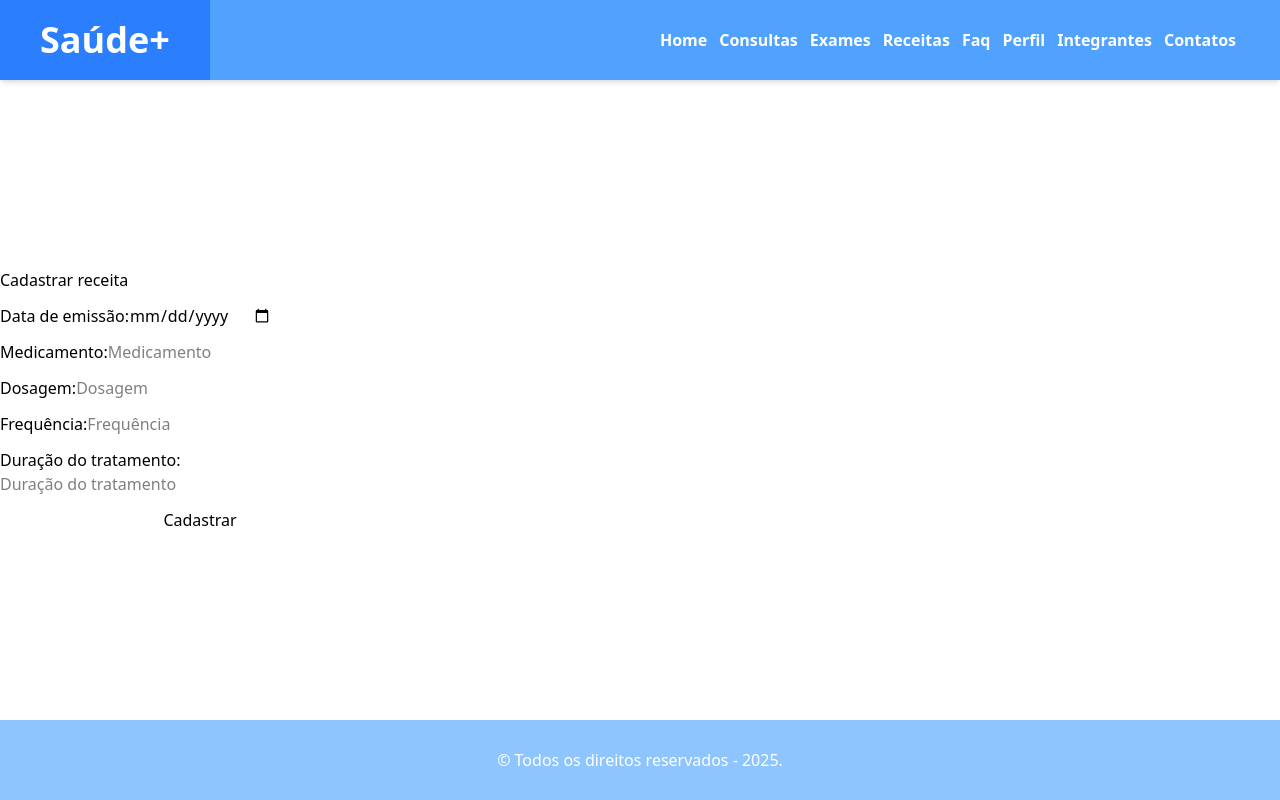
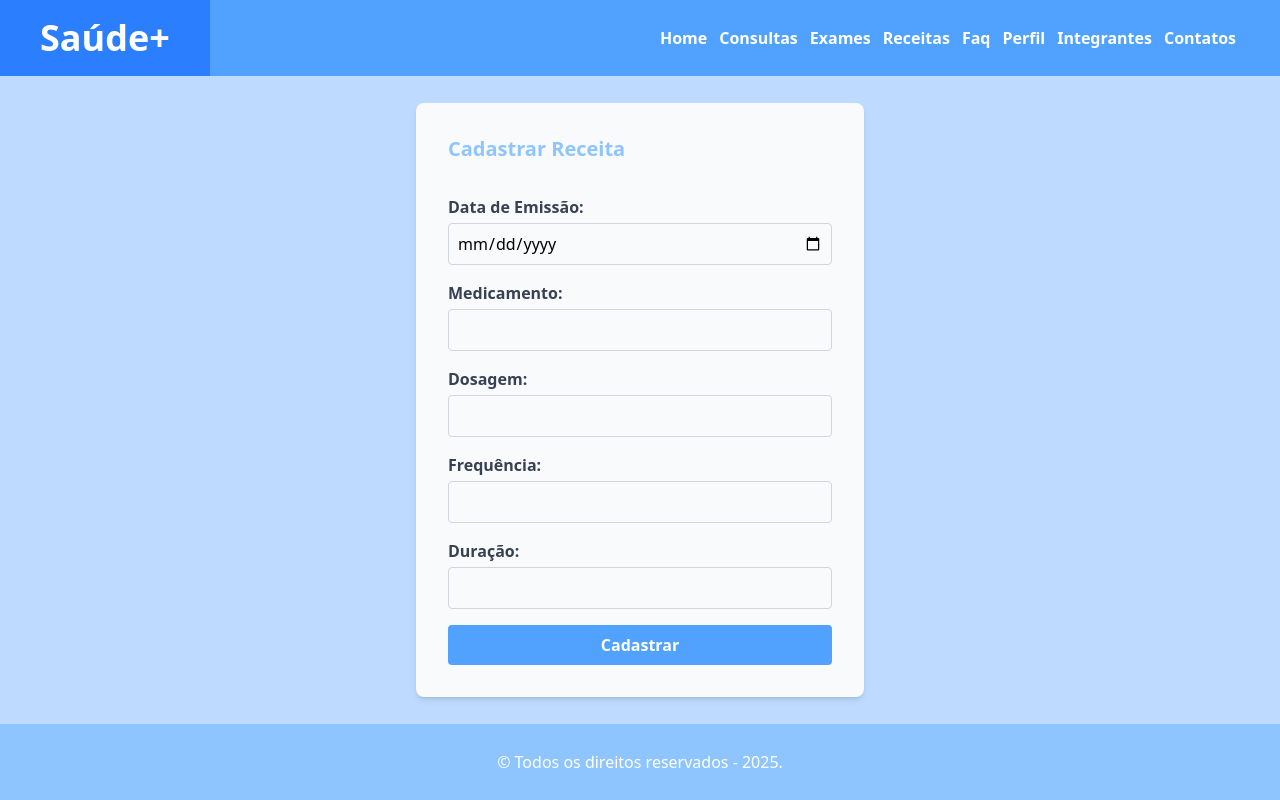
Before and after one commit to Challenge-1TDSPF-RRP/Front-End-Sprint-3, a React (Vite) app in the folder saude-mais/: page /editar/receitas in a window 1280 px wide. Built offline with nearby package versions, Linux system fonts and the light colour scheme.

Commit message:
Estilizando as rotas de edição/cadastro de exames,consultas e receitas médicas.

```diff
--- a/saude-mais/db.json
+++ b/saude-mais/db.json
@@ -20,13 +20,6 @@
     }
   ],
   "consultas": [
-    {
-      "id": "1c18",
-      "data": "2025-10-01",
-      "hora": "14:56",
-      "status": "teste",
-      "motivo": "teste"
-    },
     {
       "id": "9350",
       "data": "2025-10-01",
--- a/saude-mais/src/routes/EditarConsulta/index.tsx
+++ b/saude-mais/src/routes/EditarConsulta/index.tsx
@@ -1,3 +1,4 @@
+// pages/EditarConsultas.tsx
 import { useEffect, useState } from "react";
 import { useParams, useNavigate } from "react-router-dom";
 import type { Consulta } from "../../types/tipoConsulta";
@@ -13,7 +14,6 @@ export default function EditarConsultas() {
     motivo: "",
   });
 
-  // Carregar dados existentes se houver id
   useEffect(() => {
     if (id) {
       fetch(`http://localhost:3001/consultas/${id}`)
@@ -59,7 +59,6 @@ export default function EditarConsultas() {
     }
   };
 
-  // Função para excluir
   const excluirConsulta = async () => {
     if (!id) return;
 
@@ -85,86 +84,85 @@ export default function EditarConsultas() {
   };
 
   return (
-    <main>
-      <div>
+    <main className="flex justify-center items-center bg-blue-200 w-[100vw] h-[85vh]">
       <form
         onSubmit={(e) => {
           e.preventDefault();
           salvarConsulta();
         }}
-          style={{
-            display: "flex",
-            flexDirection: "column",
-            gap: "12px",
-            maxWidth: "400px",
-          }}
+        className="bg-gray-50 p-8 rounded-lg shadow-md flex flex-col gap-4 w-full max-w-md"
       >
-          <h1>{id ? "Editar Consulta" : "Cadastrar Consulta"}</h1>
+        <h1 className="text-blue-300 text-xl font-bold mb-4">
+          {id ? "Editar Consulta" : "Cadastrar Consulta"}
+        </h1>
 
-          <label>
-            Data:
+        <label className="flex flex-col">
+          <span className="font-semibold text-gray-700">Data:</span>
           <input
             type="date"
             name="data"
             value={form.data}
             onChange={handleChange}
+            className="mt-1 p-2 border border-gray-300 rounded focus:outline-none focus:ring-2 focus:ring-blue-300"
             required
           />
         </label>
 
-          <label>
-            Hora:
+        <label className="flex flex-col">
+          <span className="font-semibold text-gray-700">Hora:</span>
           <input
             type="time"
             name="hora"
             value={form.hora}
             onChange={handleChange}
+            className="mt-1 p-2 border border-gray-300 rounded focus:outline-none focus:ring-2 focus:ring-blue-300"
             required
           />
         </label>
 
-          <label>
-            Status:
+        <label className="flex flex-col">
+          <span className="font-semibold text-gray-700">Status:</span>
           <input
             type="text"
             name="status"
             placeholder="Status"
             value={form.status}
             onChange={handleChange}
+            className="mt-1 p-2 border border-gray-300 rounded focus:outline-none focus:ring-2 focus:ring-blue-300"
             required
           />
         </label>
 
-          <label>
-            Motivo:
+        <label className="flex flex-col">
+          <span className="font-semibold text-gray-700">Motivo:</span>
           <input
             type="text"
             name="motivo"
             placeholder="Motivo"
             value={form.motivo}
             onChange={handleChange}
+            className="mt-1 p-2 border border-gray-300 rounded focus:outline-none focus:ring-2 focus:ring-blue-300"
             required
           />
         </label>
 
-          <button type="submit">{id ? "Atualizar" : "Cadastrar"}</button>
+        <button
+          type="submit"
+          className="bg-blue-400 text-white font-bold py-2 rounded hover:bg-blue-500 transition"
+        >
+          {id ? "Atualizar" : "Cadastrar"}
+        </button>
 
-          {/* Botão de excluir só aparece se estamos editando */}
         {id && (
           <button
             type="button"
             onClick={excluirConsulta}
-              style={{
-                marginTop: "10px",
-                backgroundColor: "red",
-                color: "white",
-              }}
+            className="bg-red-500 text-white font-bold py-2 rounded hover:bg-red-600 transition"
           >
             Excluir Consulta
           </button>
         )}
       </form>
-      </div>
     </main>
   );
 }
--- a/saude-mais/src/routes/EditarExame/index.tsx
+++ b/saude-mais/src/routes/EditarExame/index.tsx
@@ -1,3 +1,4 @@
+// pages/EditarExame.tsx
 import { useEffect, useState } from "react";
 import { useParams, useNavigate } from "react-router-dom";
 import type { Exame } from "../../types/tipoExame";
@@ -14,7 +15,6 @@ export default function EditarExame() {
     local: "",
   });
 
-  // Carregar dados existentes se houver id
   useEffect(() => {
     if (id) {
       fetch(`http://localhost:3001/exames/${id}`)
@@ -74,7 +74,7 @@ export default function EditarExame() {
       });
 
       if (resposta.ok) {
-        alert("Exame excluido!");
+        alert("Exame excluído!");
         navigate("/exames");
       } else {
         alert("Erro ao excluir exame");
@@ -85,98 +85,98 @@ export default function EditarExame() {
   };
 
   return (
-    <main>
-      <div>
+    <main className="flex justify-center items-center bg-blue-200 w-[100vw] h-[85vh]">
       <form
         onSubmit={(e) => {
           e.preventDefault();
           salvarExame();
         }}
-          style={{
-            display: "flex",
-            flexDirection: "column",
-            gap: "12px",
-            maxWidth: "400px",
-          }}
+        className="bg-gray-50 p-8 rounded-lg shadow-md flex flex-col gap-4 w-full max-w-md"
       >
-          <h1>{id ? "Editar Exame" : "Cadastrar Exame"}</h1>
+        <h1 className="text-blue-300 text-xl font-bold mb-4">
+          {id ? "Editar Exame" : "Cadastrar Exame"}
+        </h1>
 
-          <label>
-            Data:
+        <label className="flex flex-col">
+          <span className="font-semibold text-gray-700">Data:</span>
           <input
             type="date"
             name="data"
             value={form.data}
             onChange={handleChange}
+            className="mt-1 p-2 border border-gray-300 rounded focus:outline-none focus:ring-2 focus:ring-blue-300"
             required
           />
         </label>
 
-          <label>
-            Hora:
+        <label className="flex flex-col">
+          <span className="font-semibold text-gray-700">Hora:</span>
           <input
             type="time"
             name="hora"
             value={form.hora}
             onChange={handleChange}
+            className="mt-1 p-2 border border-gray-300 rounded focus:outline-none focus:ring-2 focus:ring-blue-300"
             required
           />
         </label>
 
-          <label>
-            Status:
+        <label className="flex flex-col">
+          <span className="font-semibold text-gray-700">Status:</span>
           <input
             type="text"
             name="status"
             placeholder="Status"
             value={form.status}
             onChange={handleChange}
+            className="mt-1 p-2 border border-gray-300 rounded focus:outline-none focus:ring-2 focus:ring-blue-300"
             required
           />
         </label>
 
-          <label>
-            Tipo:
+        <label className="flex flex-col">
+          <span className="font-semibold text-gray-700">Tipo:</span>
           <input
             type="text"
             name="tipo"
             placeholder="Tipo"
             value={form.tipo}
             onChange={handleChange}
+            className="mt-1 p-2 border border-gray-300 rounded focus:outline-none focus:ring-2 focus:ring-blue-300"
             required
           />
         </label>
 
-          <label>
-            Local:
+        <label className="flex flex-col">
+          <span className="font-semibold text-gray-700">Local:</span>
           <input
             type="text"
             name="local"
             placeholder="Local"
             value={form.local}
             onChange={handleChange}
+            className="mt-1 p-2 border border-gray-300 rounded focus:outline-none focus:ring-2 focus:ring-blue-300"
             required
           />
         </label>
 
-          <button type="submit">{id ? "Atualizar" : "Cadastrar"}</button>
+        <button
+          type="submit"
+          className="bg-blue-400 text-white font-bold py-2 rounded hover:bg-blue-500 transition"
+        >
+          {id ? "Atualizar" : "Cadastrar"}
+        </button>
 
-          {/* Botão de excluir só aparece se estamos editando */}
         {id && (
           <button
             type="button"
             onClick={excluirExame}
-              style={{
-                marginTop: "10px",
-                backgroundColor: "red",
-                color: "white",
-              }}
+            className="bg-red-500 text-white font-bold py-2 rounded hover:bg-red-600 transition"
           >
             Excluir Exame
           </button>
         )}
       </form>
-      </div>
     </main>
   );
 }
--- a/saude-mais/src/routes/EditarReceita/index.tsx
+++ b/saude-mais/src/routes/EditarReceita/index.tsx
@@ -1,3 +1,4 @@
+// pages/EditarReceita.tsx
 import { useEffect, useState } from "react";
 import { useParams, useNavigate } from "react-router-dom";
 import type { Receita } from "../../types/tipoReceita";
@@ -14,7 +15,6 @@ export default function EditarReceita() {
     duracao: "",
   });
 
-  // Carregar dados existentes se houver id
   useEffect(() => {
     if (id) {
       fetch(`http://localhost:3001/receitas/${id}`)
@@ -75,12 +75,12 @@ export default function EditarReceita() {
     if (!confirm) return;
 
     try {
-      const resposta = await fetch(`http://localhost:3001/receita/${id}`, {
+      const resposta = await fetch(`http://localhost:3001/receitas/${id}`, {
         method: "DELETE",
       });
 
       if (resposta.ok) {
-        alert("Receita excluida!");
+        alert("Receita excluída!");
         navigate("/receitas");
       } else {
         alert("Erro ao excluir receita");
@@ -91,100 +91,95 @@ export default function EditarReceita() {
   };
 
   return (
-    <main>
-      <div>
+    <main className="flex justify-center items-center bg-blue-200 w-[100vw] h-[85vh]">
       <form
         onSubmit={(e) => {
           e.preventDefault();
           salvarReceita();
         }}
-          style={{
-            display: "flex",
-            flexDirection: "column",
-            gap: "12px",
-            maxWidth: "400px",
-          }}
+        className="bg-gray-50 p-8 rounded-lg shadow-md flex flex-col gap-4 w-full max-w-md"
       >
-          <h1>{id ? "Editar receita" : "Cadastrar receita"}</h1>
+        <h1 className="text-blue-300 text-xl font-bold mb-4">
+          {id ? "Editar Receita" : "Cadastrar Receita"}
+        </h1>
 
-          <label>
-            Data de emissão:
+        <label className="flex flex-col">
+          <span className="font-semibold text-gray-700">Data de Emissão:</span>
           <input
             type="date"
             name="dataEmissao"
-              placeholder="Data de emissão"
             value={form.dataEmissao}
             onChange={handleChange}
+            className="mt-1 p-2 border border-gray-300 rounded focus:outline-none focus:ring-2 focus:ring-blue-300"
             required
           />
         </label>
 
-          <label>
-            Medicamento:
+        <label className="flex flex-col">
+          <span className="font-semibold text-gray-700">Medicamento:</span>
           <input
             type="text"
             name="medicamento"
-              placeholder="Medicamento"
             value={form.medicamento}
             onChange={handleChange}
+            className="mt-1 p-2 border border-gray-300 rounded focus:outline-none focus:ring-2 focus:ring-blue-300"
             required
           />
         </label>
 
-          <label>
-            Dosagem:
+        <label className="flex flex-col">
+          <span className="font-semibold text-gray-700">Dosagem:</span>
           <input
             type="text"
             name="dosagem"
-              placeholder="Dosagem"
             value={form.dosagem}
             onChange={handleChange}
+            className="mt-1 p-2 border border-gray-300 rounded focus:outline-none focus:ring-2 focus:ring-blue-300"
             required
           />
         </label>
 
-          <label>
-            Frequência:
+        <label className="flex flex-col">
+          <span className="font-semibold text-gray-700">Frequência:</span>
           <input
             type="text"
             name="frequencia"
-              placeholder="Frequência"
             value={form.frequencia}
             onChange={handleChange}
+            className="mt-1 p-2 border border-gray-300 rounded focus:outline-none focus:ring-2 focus:ring-blue-300"
             required
           />
         </label>
 
-          <label>
-            Duração do tratamento:
+        <label className="flex flex-col">
+          <span className="font-semibold text-gray-700">Duração:</span>
           <input
             type="text"
             name="duracao"
-              placeholder="Duração do tratamento"
             value={form.duracao}
             onChange={handleChange}
+            className="mt-1 p-2 border border-gray-300 rounded focus:outline-none focus:ring-2 focus:ring-blue-300"
             required
           />
         </label>
 
-          <button type="submit">{id ? "Atualizar" : "Cadastrar"}</button>
+        <button
+          type="submit"
+          className="bg-blue-400 text-white font-bold py-2 rounded hover:bg-blue-500 transition"
+        >
+          {id ? "Atualizar" : "Cadastrar"}
+        </button>
 
-          {/* Botão de excluir só aparece se estamos editando */}
         {id && (
           <button
             type="button"
             onClick={excluirReceita}
-              style={{
-                marginTop: "10px",
-                backgroundColor: "red",
-                color: "white",
-              }}
+            className="bg-red-500 text-white font-bold py-2 rounded hover:bg-red-600 transition"
           >
             Excluir Receita
           </button>
         )}
       </form>
-      </div>
     </main>
   );
 }
```
Lines whose indentation alone changed are shown as unchanged.
